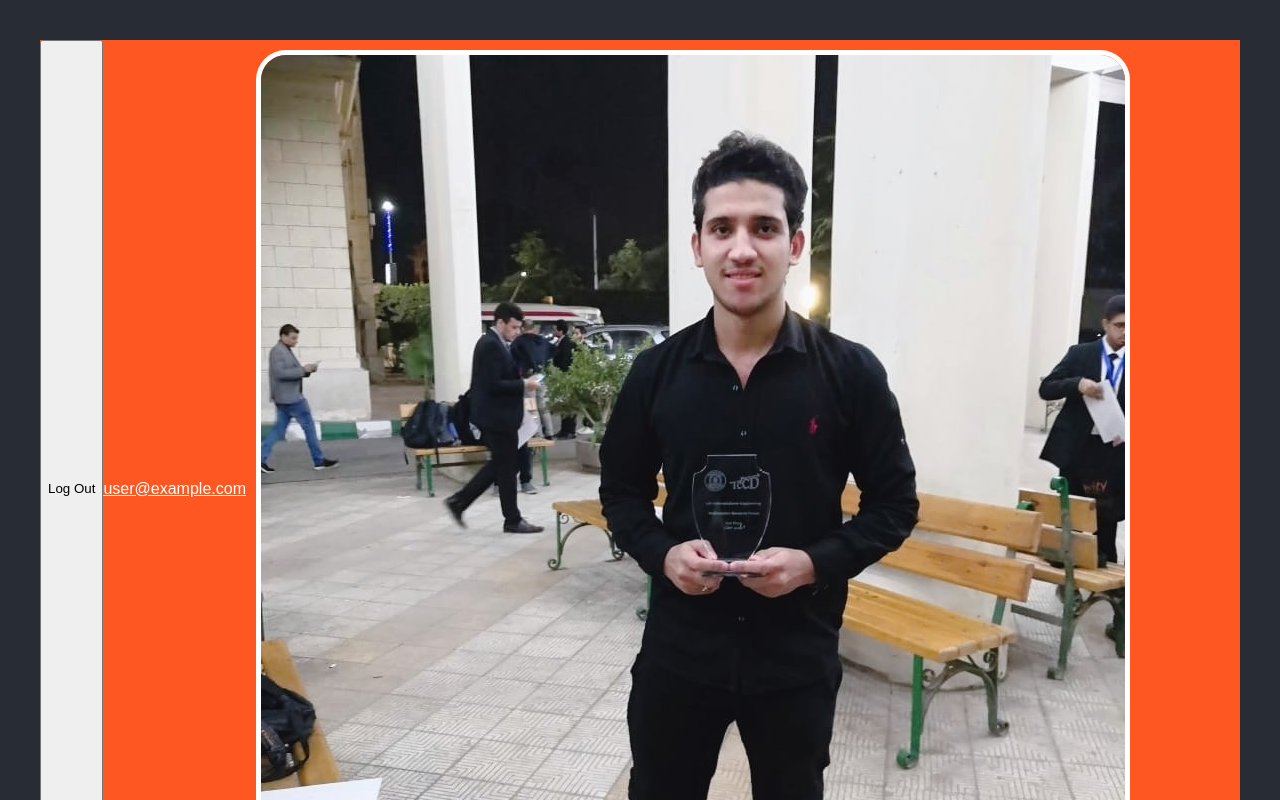
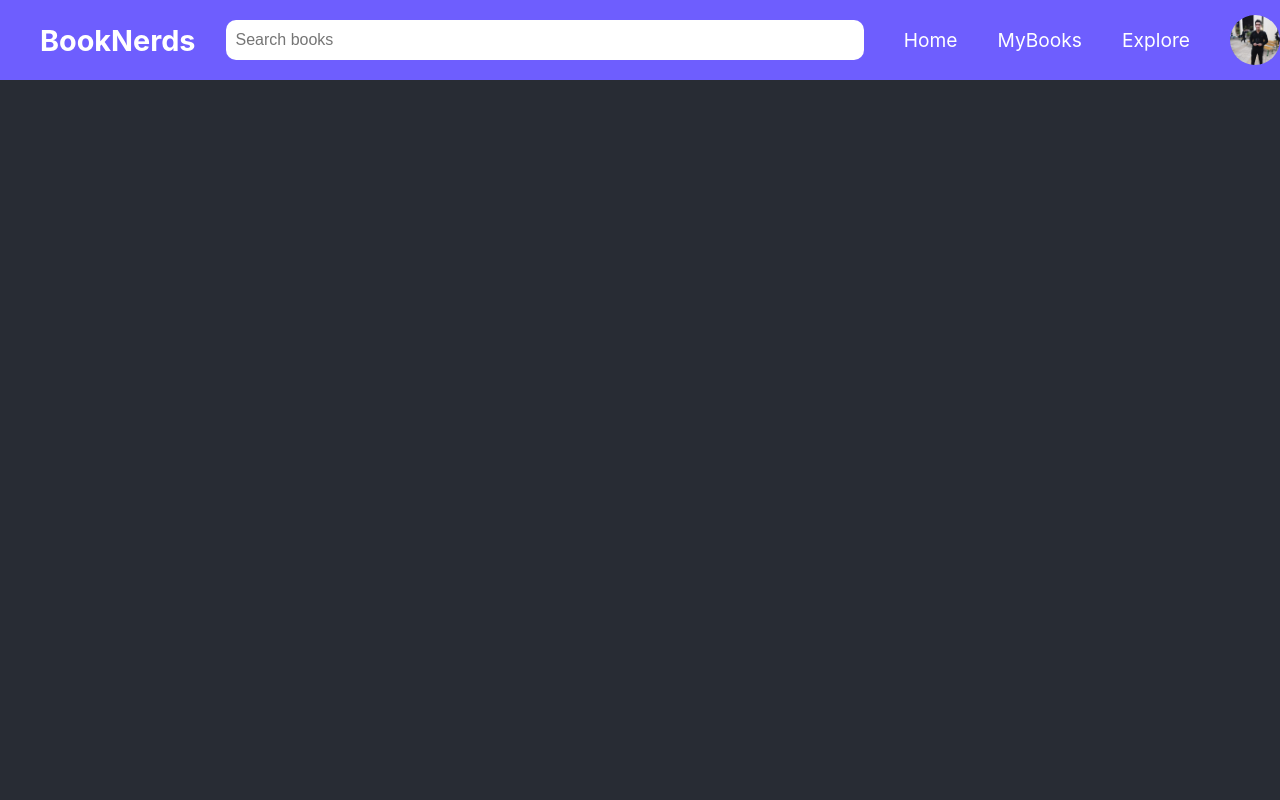
Before and after one commit to khaledalics22/Books, a React (Create React App) app: page / in a window 1280 px wide. Shown: the top 800 px of the page. Built offline with nearby package versions, Linux system fonts and the light colour scheme; no server answers; sample sign-in values are in the browser's storage.

Commit message:
add navigation bar to home page

```diff
--- a/package.json
+++ b/package.json
@@ -16,6 +16,7 @@
     "react-icons": "^4.2.0",
     "react-rating": "^2.0.5",
     "react-rounded-image": "^2.0.13",
+    "react-router-dom": "^5.2.0",
     "react-scripts": "4.0.3",
     "reactjs-popup": "^2.0.4",
     "web-vitals": "^1.1.2"
--- a/public/index.html
+++ b/public/index.html
@@ -10,6 +10,8 @@
       content="Web site created using create-react-app"
     />
     <link rel="apple-touch-icon" href="%PUBLIC_URL%/logo192.png" />
+    <script src="https://kit.fontawesome.com/8c50a3d4f6.js" crossorigin="anonymous"></script>
+
     <!--
       manifest.json provides metadata used when your web app is installed on a
       user's mobile device or desktop. See https://developers.google.com/web/fundamentals/web-app-manifest/
@@ -24,7 +26,7 @@
       work correctly both with client-side routing and a non-root public URL.
       Learn how to configure a non-root public URL by running `npm run build`.
     -->
-    <title>React App</title>
+    <title>Book Nerds</title>
   </head>
   <body>
     <noscript>You need to enable JavaScript to run this app.</noscript>
--- a/src/components/AddBook.css
+++ b/src/components/AddBook.css
@@ -1,10 +1,10 @@
-body {
+/* body {
     background-color: #282c34;
     color: white;
     padding: 40px;
     font-family: Arial;
     text-align: center;
-  }
+  }   */
 .labelAddBook{
     font-size: large;
     display: block;
--- a/src/components/Home.js
+++ b/src/components/Home.js
@@ -3,31 +3,17 @@ import React, { useContext } from 'react';
 import app from "./firebase/base.js";
 import me from '../me.jpg'
 import { Dropdown } from 'react-bootstrap';
-import './Home.css'
 import { Icon, IconButton } from '@material-ui/core';
 import { AuthConext } from './firebase/auth.js';
-import {Link } from "react-router-dom";
+import Navbar from "./Navbar"
+import "./Home.css"
 
 export  default function Home({ history }){
     const {currentUser} = useContext(AuthConext);
     return (
-        <render >
-        <div style={{ display: "flex", backgroundColor:'#FF5722' }}>
-            <button className='logoutBtn' onClick={async ()=>{
-                app.auth().signOut().then(() => {
-                    history.push('/')
-                }).catch((error) => {
-                    alert(error);
-                });
-            }}>Log Out</button>
-            <Link to='/profile' style={{alignSelf:'center'}}>{currentUser.email}</Link>
-            <img style={{borderRadius:'30px',alignSelf:'center', margin:'10px', border: '5px solid white'}} className='icon' src={me} onClick={()=>{
-                history.push('/profile')
-            }}/>
-
+        <div>
+            <Navbar history={history} currentUser={currentUser}/>
         </div>
-        <h1>Home</h1>
-        </render>
 
     );
 }
--- a/src/components/Login.css
+++ b/src/components/Login.css
@@ -1,10 +1,10 @@
-body {
+/* body {
   background-color: #282c34;
   color: white;
   padding: 40px;
   font-family: Arial;
   text-align: center;
-}
+}  */
 .labelLogin{
   font-size: x-large;
   display: block;
--- /dev/null
+++ b/src/components/Navbar.css
@@ -0,0 +1,150 @@
+
+.navBarItems {
+    background: rgb(110,94,254);
+    height: 80px;
+    display: flex;
+    align-items: center;
+    font-size: 1.2em;
+}
+
+.title-nav {
+    color: #fff;
+    justify-self: flex-start;
+    margin-left: 40px;
+}
+
+.search-box {
+    margin-left: 30px;
+    background-color: #fff;
+    width: 55%;
+    height: 40px;
+    border-radius: 10px;
+    align-self: center;
+    justify-content: center;
+    position: relative;
+}
+
+.search-text {
+    border: none;
+    background: none;
+    outline: none;
+    width: 90%;
+    height: 100%;
+    margin-left: 10px;
+    padding: 0;
+    float: left;
+    align-items: center;
+    justify-content: center;
+    display: flex;
+    font-size: 16px;
+}
+
+.search-btn {
+    color: #282c34;
+    float: right;
+    height: 100%;
+    position: absolute;
+    right: 0;
+    margin-right: 10px;
+    align-items: center;
+    justify-content: center;
+    display: flex;
+    text-decoration: none;
+}
+
+
+.items {
+    display: grid;
+    grid-template-columns: repeat(4, auto);
+    list-style: none;
+    color: #fff;
+    text-align: center;
+    align-content: center;
+    margin: 20px;
+}
+
+.items a{
+    text-decoration: none;
+    color: #fff;
+    display: flex;
+    margin: 20px;
+}
+
+.items a:visited{
+    color: #fff
+}
+.items a:hover{
+	color: #fff;
+}
+
+.items a:active{
+	color:#fff;
+}
+
+.user-image-nav{
+    height: 50px;
+    width: 50px;
+    align-self: center;
+    align-content: center;
+    display: flex;
+    border-radius:30px;
+}
+
+.user-image-nav:hover{
+    cursor: pointer;
+}
+
+.menu-container {
+    position: relative;
+}
+
+.menu {
+    background: #ffffff;
+    border-radius: 4px;
+    position: absolute;
+    top: 65px;
+    right: 0;
+    width: 200px;
+    box-shadow: 0 1px 8px rgba(0, 0, 0, 0.3);
+    opacity: 0;
+    text-decoration: none;
+    visibility: hidden;
+    transform: translateY(-20px);
+    transition: opacity 0.4s ease, transform 0.4s ease, visibility 0.4s;
+    padding-bottom: 10px;
+
+}
+
+.menu.active {
+    opacity: 1;
+    visibility: visible;
+    transform: translateY(0);
+    text-decoration: none;
+}
+
+.menu ul {
+    list-style: none;
+    padding: 0;
+    margin: 0;
+    text-decoration: none;
+}
+
+.menu li a:hover{
+    text-decoration: underline;
+}
+
+.menu li a {
+    text-decoration: none;
+    color: #333333;
+    padding: 15px 20px;
+    display: block;
+}
+
+.menu-container .username-menu{
+    color: #282c34;
+    display: table;
+    margin: 0 auto;
+    padding: 30px 20px;
+    font-weight: bold;
+    font-size: 1.1em;
+}
--- /dev/null
+++ b/src/components/Navbar.js
@@ -0,0 +1,74 @@
+import React, {useState, useEffect, useRef} from 'react'
+import {Link } from "react-router-dom";
+import app from "./firebase/base.js";
+import "./Navbar.css";
+import me from "../me.jpg"
+
+const Navbar = ({history, currentUser}, ...props) => {
+    const dropdownRef = useRef(null);
+    const [searchText, setSearchText] = useState('');
+    const [showImageList, setShowImageList] = useState(false);
+
+    useEffect(() => {
+        const pageClickEvent = (e) => {
+          if (dropdownRef.current !== null && !dropdownRef.current.contains(e.target)) {
+            setShowImageList(!showImageList);
+          }
+        };
+
+        if (showImageList) {
+          window.addEventListener('click', pageClickEvent);
+        }
+
+        return () => {
+          window.removeEventListener('click', pageClickEvent);
+        }
+
+      }, [showImageList, dropdownRef]);
+
+    console.log(currentUser);
+
+    const handleLogOut = () => {
+        app.auth().signOut().then(() => {
+            history.push('/')
+        }).catch((error) => {
+            alert(error);
+        });
+    };
+
+    return (
+        <nav className="navBarItems">
+            <h1 className="title-nav">BookNerds</h1>
+            <div className="search-box">
+                <input type="text" value={searchText} className="search-text"
+                    name="searchText" placeholder="Search books"
+                    onChange={(e) => setSearchText(e.target.value)}
+                />
+                <a className="search-btn" href="#">
+                    <i class="fas fa-search"></i>
+                </a>
+            </div>
+
+            <div className="items">
+                <Link to='/' className='home-nav'>Home</Link>
+                <Link to='/mybooks' className='mybooks-nav'>MyBooks</Link>
+                <Link to='/explore' className='explore-nav'>Explore</Link>
+            </div>
+
+            <div className="menu-container">
+                <img className='user-image-nav' src={me} onClick={() => setShowImageList(!showImageList)}></img>
+
+                <div ref={dropdownRef} className={`menu ${showImageList? 'active' : 'inactive'}`}>
+                    <ul>
+                        <li><div className="username-menu">Islam Ahmed</div></li>
+                        <li><Link to="/profile" className="profile-menu">Profile</Link></li>
+                        <li><Link onClick={handleLogOut}>Log Out</Link></li>
+                    </ul>
+                </div>
+            </div>
+
+        </nav>
+    )
+}
+
+export default Navbar
--- a/src/components/Profile.css
+++ b/src/components/Profile.css
@@ -1,10 +1,10 @@
-body {
+/* body {
     background-color: #282c34;
     color: white;
     padding: 40px;
     font-family: Arial;
     text-align: center;
-  }
+  } */
 
   .labelProfile{
     font-size: xx-large;
--- a/src/components/SignUp.css
+++ b/src/components/SignUp.css
@@ -1,9 +1,9 @@
-body {
+/* body {
     background-color: #282c34;
     color: white;
     padding: 40px;
     font-family: Arial;
-  }
+  } */
 .labelSignUp{
     font-size: x-large;
     display: block;
--- a/src/index.css
+++ b/src/index.css
@@ -1,5 +1,6 @@
 body {
   margin: 0;
+  background-color: #282c34;
   font-family: -apple-system, BlinkMacSystemFont, 'Segoe UI', 'Roboto', 'Oxygen',
     'Ubuntu', 'Cantarell', 'Fira Sans', 'Droid Sans', 'Helvetica Neue',
     sans-serif;
```
Also changed, not shown: src/components/useDetectOutsideClick.js (added, +24 -0 lines), 1 other file (tests, documents, lock files or other folders).
